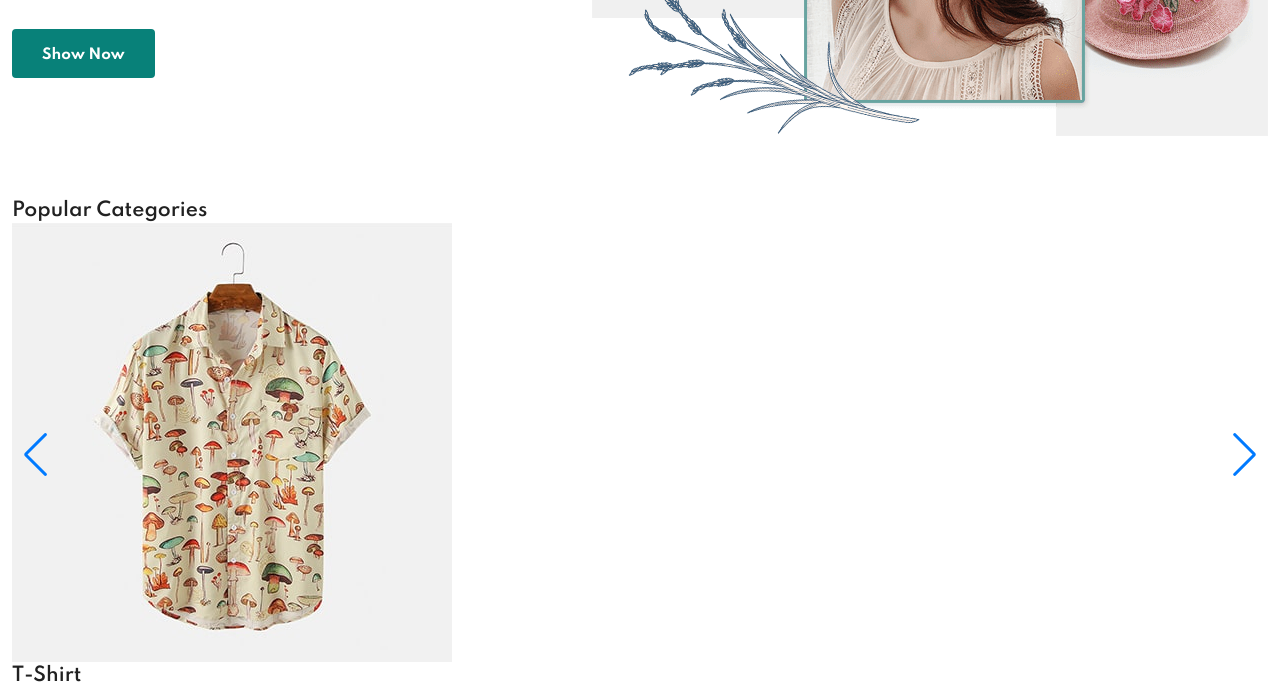
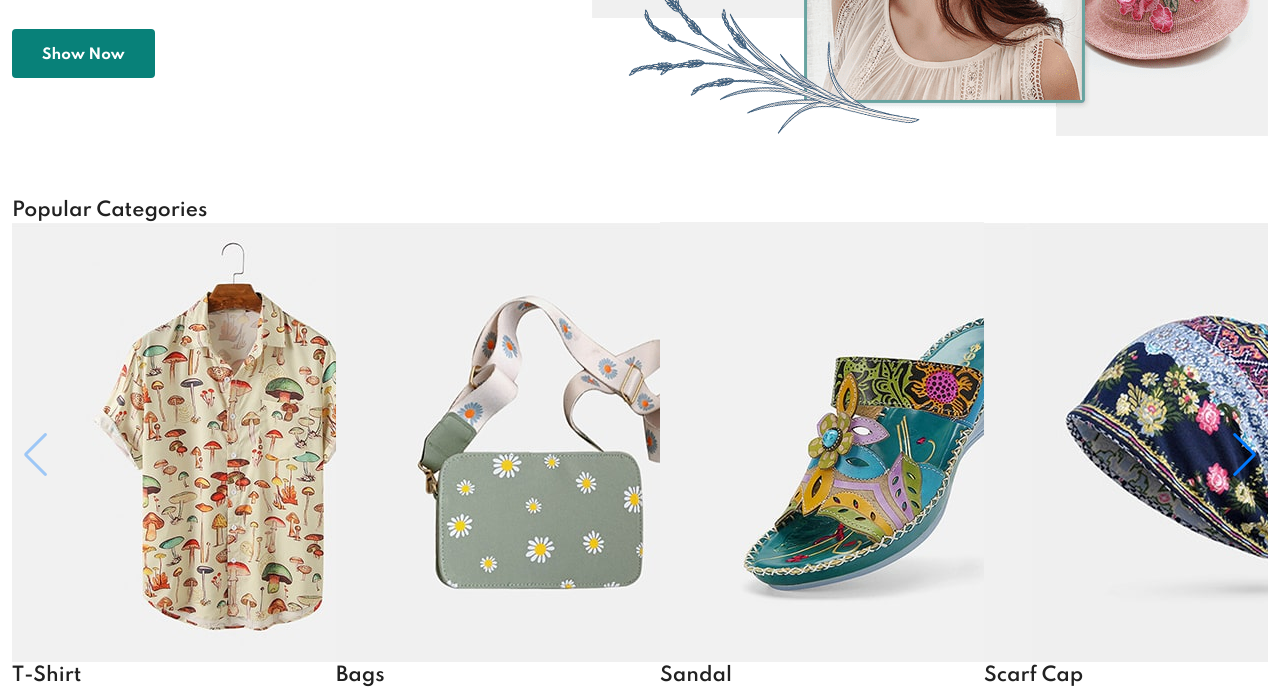
Before and after one commit to fkstudio/Evara-Ecommerce-Website, a plain HTML site: page index.html in a window 1280 px wide. Shown: the part 491-1178 px from the top of the page. Drawn offline with nearby package versions, Linux system fonts and the light colour scheme.

Commit message:
ayuda fc

```diff
--- a/assets/js/main.js
+++ b/assets/js/main.js
@@ -9,12 +9,10 @@
 /*=============== IMAGE GALLERY ===============*/
 
 /*=============== SWIPER CATEGORIES ===============*/
-var swiperCategories = new Swiper('cantegories__container', {
-    spaceBetween: 24,
-    loop: true,
+var swiperCategories = new Swiper('.categories__container', {
     navigation: {
-      nextEl: ".swiper-button-next",
-      prevEl: ".swiper-button-prev",
+      nextEl: '.swiper-button-next',
+      prevEl: '.swiper-button-prev',
     },
 
     breakpoints: {
--- a/index.html
+++ b/index.html
@@ -114,8 +114,7 @@
       <section class="categories container section">
         <h3 class="section__title"><span>Popular</span> Categories</h3>
 
-
-        <div class="cantegories__container swiper">
+        <div class="categories__container swiper">
           <div class="swiper-wrapper">
             <a href="shop.html" class="category__item swiper-slide">
             <img src="assets/img/category-1.jpg" alt="" class="category__img">
@@ -167,6 +166,7 @@
 
           </div>
 
+
           <div class="swiper-button-next"></div>
           <div class="swiper-button-prev"></div>
         </div>
```
Lines whose indentation alone changed are shown as unchanged.
